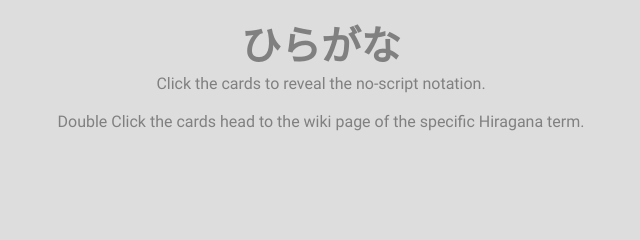
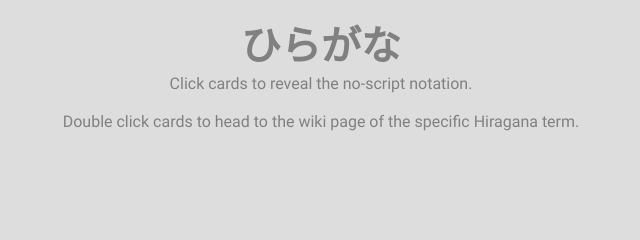
Before and after one commit to EOussama/j-cards, a plain HTML site: page index.html in a window 1280 px wide. Shown: the part 174-414 px from the top of the page, 319-959 px from the left. Drawn offline with Linux system fonts and the light colour scheme.

Commit message:
Typos fixed

```diff
--- a/index.html
+++ b/index.html
@@ -19,8 +19,8 @@
         <header class="landleg text-lineheight-normal text-center">
             <h1 class="lead text-dark">J-Cards</h1>
             <h1 class="logo"><a class="text-gray" href="https://en.wikipedia.org/wiki/Hiragana" target="_blank">ひらがな</a></h1>
-			<p class="text-gray">Click the cards to reveal the no-script notation.</p>
-			<p class="text-gray">Double Click the cards head to the wiki page of the specific Hiragana term.</p>
+			<p class="text-gray">Click cards to reveal the no-script notation.</p>
+			<p class="text-gray">Double click cards to head to the wiki page of the specific Hiragana term.</p>
 		</header>
 
         <main class="container">
```
